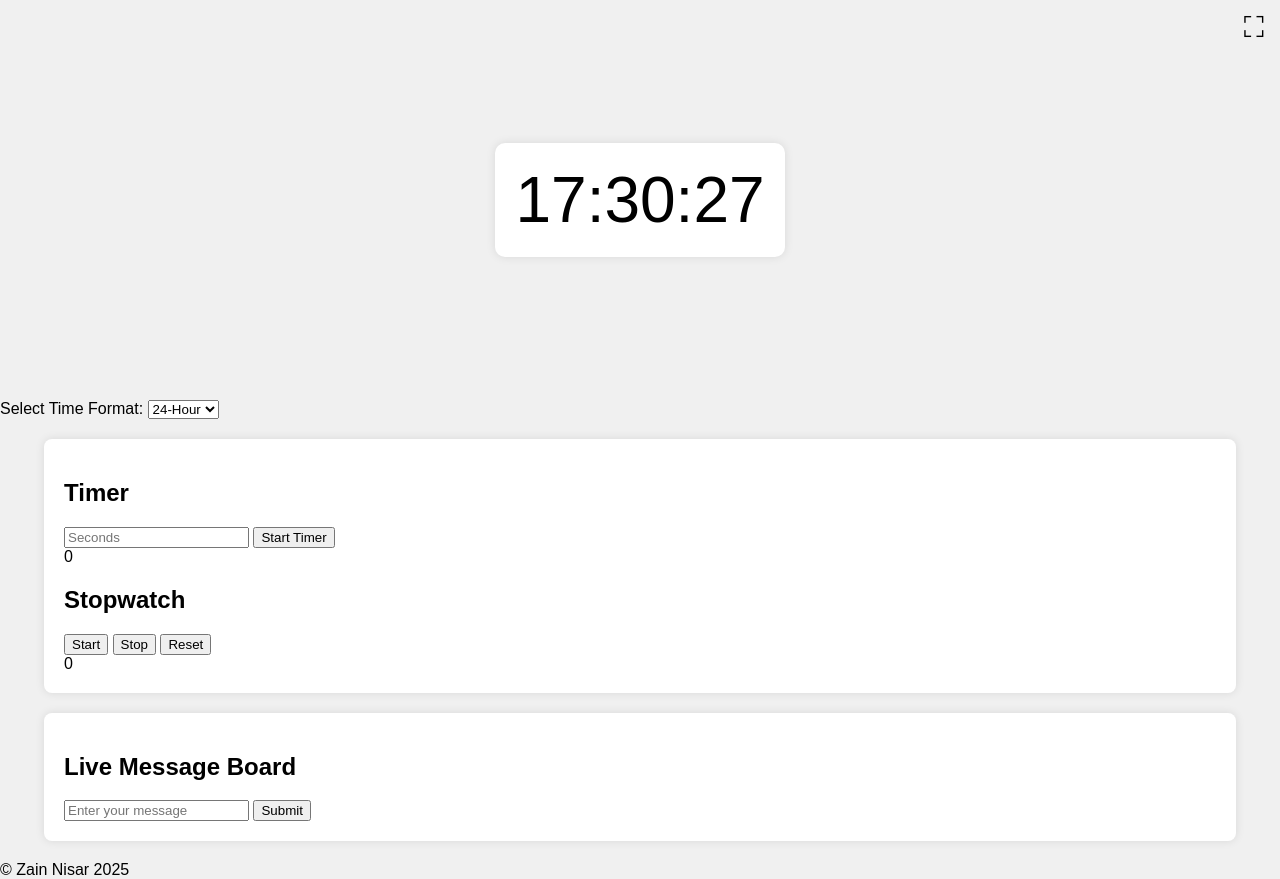
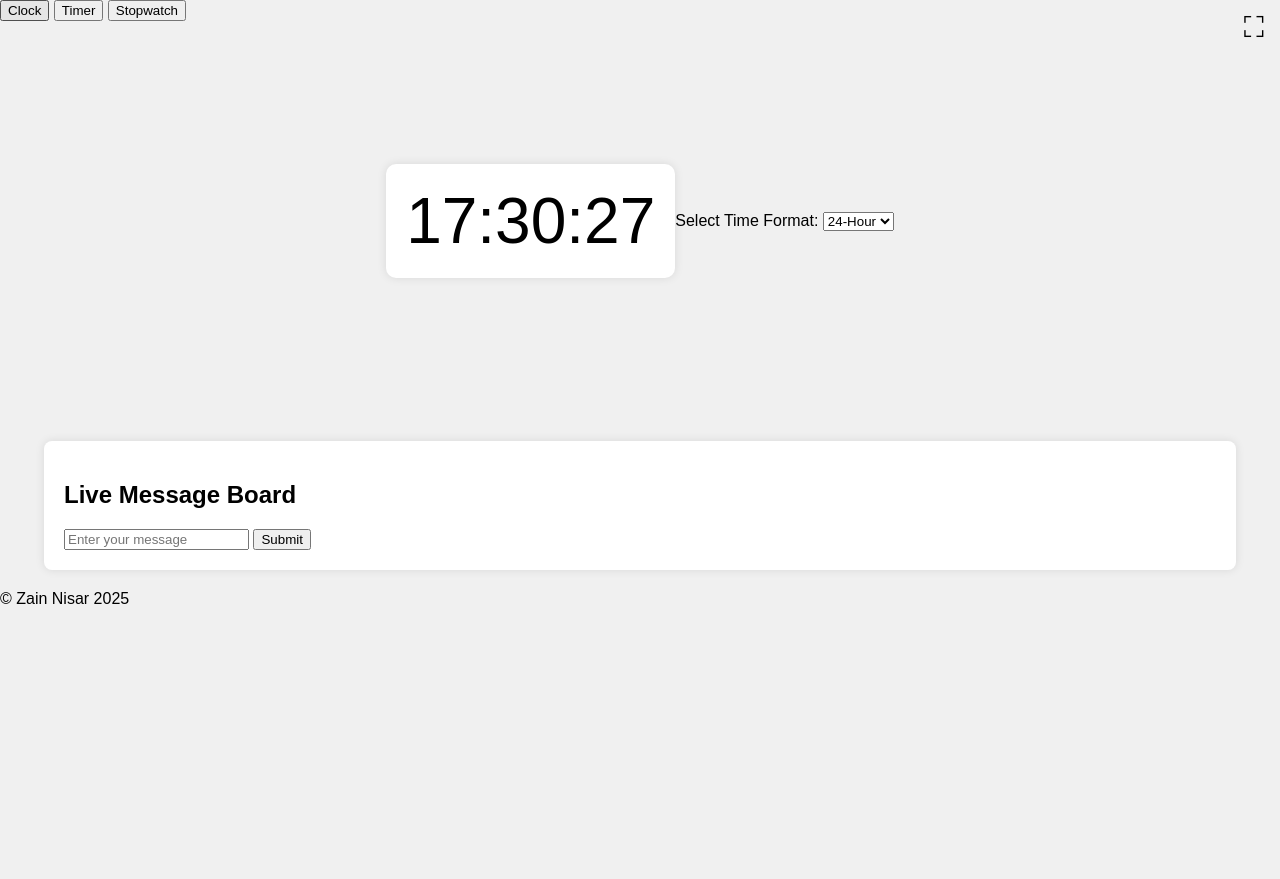
Before and after one commit to nisar848/live-message-board, a plain HTML site: page index.html in a window 1280 px wide. After the commit the page ends 800 px from the top, so only its background shows below. Drawn offline with Linux system fonts and the light colour scheme.

Commit message:
Update index.html

```diff
--- a/index.html
+++ b/index.html
@@ -8,18 +8,21 @@
   <link rel="stylesheet" href="style.css">
 </head>
 <body>
+  <!-- Feature Buttons for switching between Clock, Timer, and Stopwatch -->
+  <div id="feature-buttons">
+    <button id="btnClock">Clock</button>
+    <button id="btnTimer">Timer</button>
+    <button id="btnStopwatch">Stopwatch</button>
+  </div>
 
-  <!-- Fullscreen Toggle Button as a direct child of body -->
+  <!-- Fullscreen Toggle Button (fixed at top right) -->
   <div id="fullscreen-container">
     <button id="fullscreenToggle" title="Toggle Fullscreen">⛶</button>
   </div>
 
-  <!-- Container for the clock -->
+  <!-- Clock Container (default view) -->
   <div id="clock-container">
     <div id="clock">00:00:00</div>
-  </div>
-
-  <!-- Clock Options: Choose between 24-Hour and 12-Hour format -->
     <div id="clock-options">
       <label for="timeFormat">Select Time Format:</label>
       <select id="timeFormat">
@@ -27,25 +30,26 @@
         <option value="12">12-Hour</option>
       </select>
     </div>
+  </div>
 
-  <!-- Container for timer and stopwatch -->
-  <div id="controls">
-    <div id="timer">
+  <!-- Timer Container (hidden by default) -->
+  <div id="timer-container" style="display: none;">
     <h2>Timer</h2>
     <input type="number" id="timerInput" placeholder="Seconds">
     <button id="startTimer">Start Timer</button>
     <div id="timerDisplay">0</div>
   </div>
-    <div id="stopwatch">
+
+  <!-- Stopwatch Container (hidden by default) -->
+  <div id="stopwatch-container" style="display: none;">
     <h2>Stopwatch</h2>
     <button id="startStopwatch">Start</button>
     <button id="stopStopwatch">Stop</button>
     <button id="resetStopwatch">Reset</button>
     <div id="stopwatchDisplay">0</div>
   </div>
-  </div>
 
-  <!-- Live message board -->
+  <!-- Live Message Board (unchanged) -->
   <div id="message-board">
     <h2>Live Message Board</h2>
     <div id="messages"></div>
@@ -55,7 +59,7 @@
     </form>
   </div>
 
-  <!-- Footer with copyright notice -->
+  <!-- Footer -->
   <footer>
     <p>&copy; Zain Nisar 2025</p>
   </footer>
```
Lines whose indentation alone changed are shown as unchanged.
